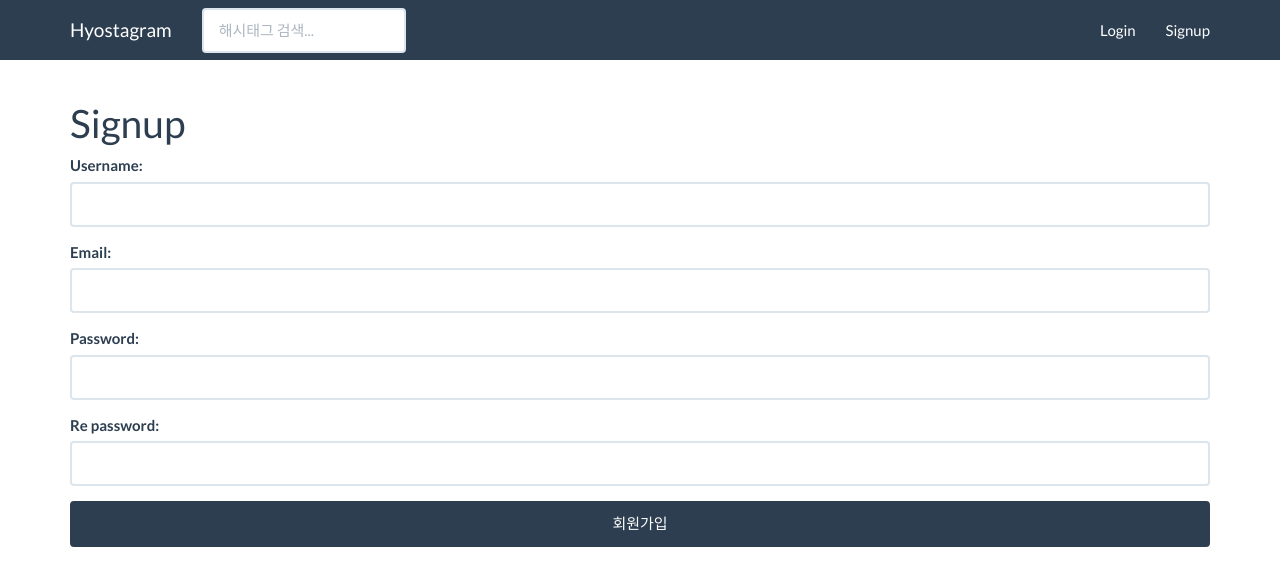
After one commit to Funncy/Hyostargram, a Django app: a page that uses templates/base.html in a window 1280 px wide. The commit adds this page. Shown: the top 586 px of the page. Run offline with Django 3.2, Linux system fonts and the light colour scheme; some libraries are stand-ins or nearby versions.

Commit message:
Implemented SignUp

```diff
--- a/member/forms.py
+++ b/member/forms.py
@@ -1,4 +1,5 @@
 from django import forms
+from .models import User
 
 class LoginForm(forms.Form):
     username = forms.CharField(
@@ -15,3 +16,55 @@
             }
         )
     )
+
+class SignUpForm(forms.Form):
+    username = forms.CharField(
+        widget=forms.TextInput(
+            attrs={
+                'class': 'form-control',
+            }
+        )
+    )
+    email = forms.EmailField(
+        widget=forms.EmailInput(
+            attrs={
+                'class': 'form-control',
+            }
+        )
+    )
+    password = forms.CharField(
+        widget=forms.PasswordInput(
+            attrs={
+                'class': 'form-control',
+            }
+        )
+    )
+    re_password = forms.CharField(
+        widget=forms.PasswordInput(
+            attrs={
+                'class': 'form-control',
+            }
+        )
+    )
+
+    def clean_username(self):
+        username = self.cleaned_data['username']
+        if User.objects.filter(username=username).exists():
+            raise forms.ValidationError('아이디가 이미 사용중입니다.')
+        return username
+
+    def clean_password2(self):
+        password = self.cleaned_data['password']
+        re_password = self.cleaned_data['re_password']
+        if password != re_password:
+            raise forms.ValidationError('비밀번호가 일치하지 않습니다.')
+        return password
+
+    #user생성
+    def signup(self):
+        if self.is_valid():
+            return User.objects.create_user(
+                username=self.cleaned_data['username'],
+                password=self.cleaned_data['password'],
+                email=self.cleaned_data['email'],
+            )
--- a/member/urls.py
+++ b/member/urls.py
@@ -6,4 +6,5 @@
 urlpatterns = [
     url(r'^login/$', views.login, name='login'),
     url(r'^logout/$', views.logout, name='logout'),
+    url(r'^singup/$', views.signup, name='signup'),
 ]
--- a/member/views.py
+++ b/member/views.py
@@ -1,7 +1,7 @@
 from django.shortcuts import render, redirect
 from django.contrib.auth import login as django_login, logout as django_logout, authenticate
 
-from .forms import LoginForm
+from .forms import LoginForm, SignUpForm
 # Create your views here.
 
 def login(request):
@@ -39,3 +39,19 @@
 def logout(request):
     django_logout(request)
     return redirect('post:post_list')
+
+def signup(requset):
+    if requset.method == 'POST':
+        signup_form = SignUpForm(requset.POST)
+        #유효성 검사
+        if signup_form.is_valid():
+            #자체 메서드인 signup method실행
+            signup_form.signup()
+            return redirect('post:post_list')
+    else:
+        signup_form = SignUpForm()
+
+    ctx = {
+        'signup_form': signup_form,
+    }
+    return render(requset, 'member/signup.html', ctx)
--- a/post/urls.py
+++ b/post/urls.py
@@ -7,4 +7,5 @@
     url(r'^$', views.post_list, name='post_list'),
     url(r'^(?P<post_pk>\d+)/comment/create/$', views.comment_create, name='comment_create'),
     url(r'^(?P<post_pk>\d+)/$', views.post_detail, name='post_detail'),
+    url(r'^create/$', views.post_create, name='post_create'),
 ]
--- a/templates/base.html
+++ b/templates/base.html
@@ -31,7 +31,7 @@
                     <li><a href="{% url 'member:logout' %}">Logout</a></li>
 	            {% else %}
 	            <li><a href="{% url 'member:login' %}">Login</a></li>
-	            <li><a href="">Signup</a></li>
+	            <li><a href="{% url 'member:signup' %}">Signup</a></li>
 	            {% endif %}
             </ul>
 		</div>
--- /dev/null
+++ b/templates/include/form.html
@@ -0,0 +1,21 @@
+<form action="" method="post" {% if enctype == 'file' %} enctype="multipart/form-data"{% endif %}>
+	{% csrf_token %}
+	{% for field in form %}
+		<div class="form-group{% if field.errors %} has-error{% endif %}">
+			{{ field.label_tag }}
+			{{ field }}
+			{% if field.errors %}
+				{% for error in field.errors %}
+				<span class="help-block">{{ error }}</span>
+				{% endfor %}
+			{% endif %}
+		</div>
+	{% endfor %}
+
+	{% if form.non_field_errors %}
+		{% for error in login_form.non_field_errors %}
+		<p class="text-danger"><b>{{ error }}</b></p>
+		{% endfor %}
+	{% endif %}
+	<button class="btn btn-primary btn-block">{{ submit_title }}</button>
+</form>
--- /dev/null
+++ b/templates/member/signup.html
@@ -0,0 +1,8 @@
+{% extends 'base.html' %}
+
+{% block title %}Signup{% endblock %}
+{% block content %}
+<div class="signup">
+	{% include 'include/form.html' with form=signup_form submit_title='회원가입' %}
+</div>
+{% endblock %}
```
Also changed, not shown: post/forms.py (+8 -1 lines), post/views.py (+25 -2 lines), templates/member/login.html (+1 -21 lines), templates/post/post_create.html (added, +8 -0 lines).
